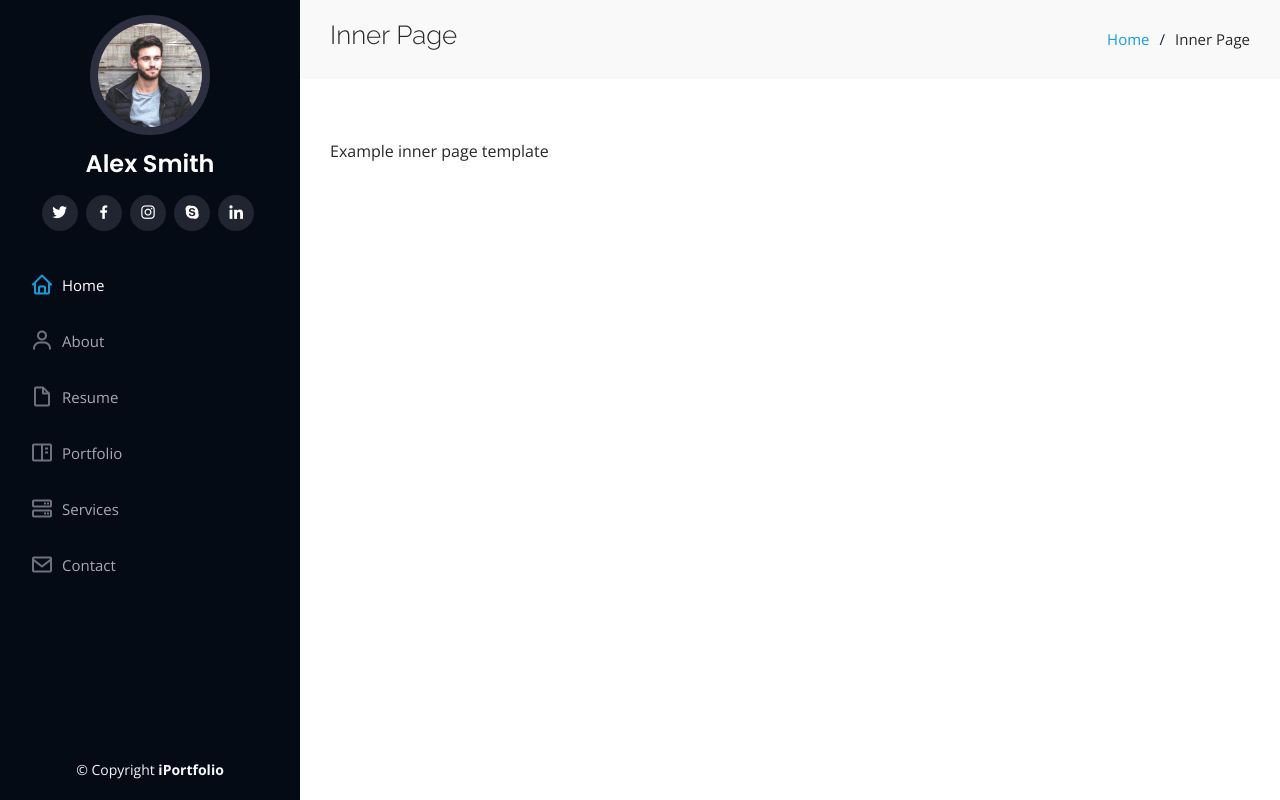
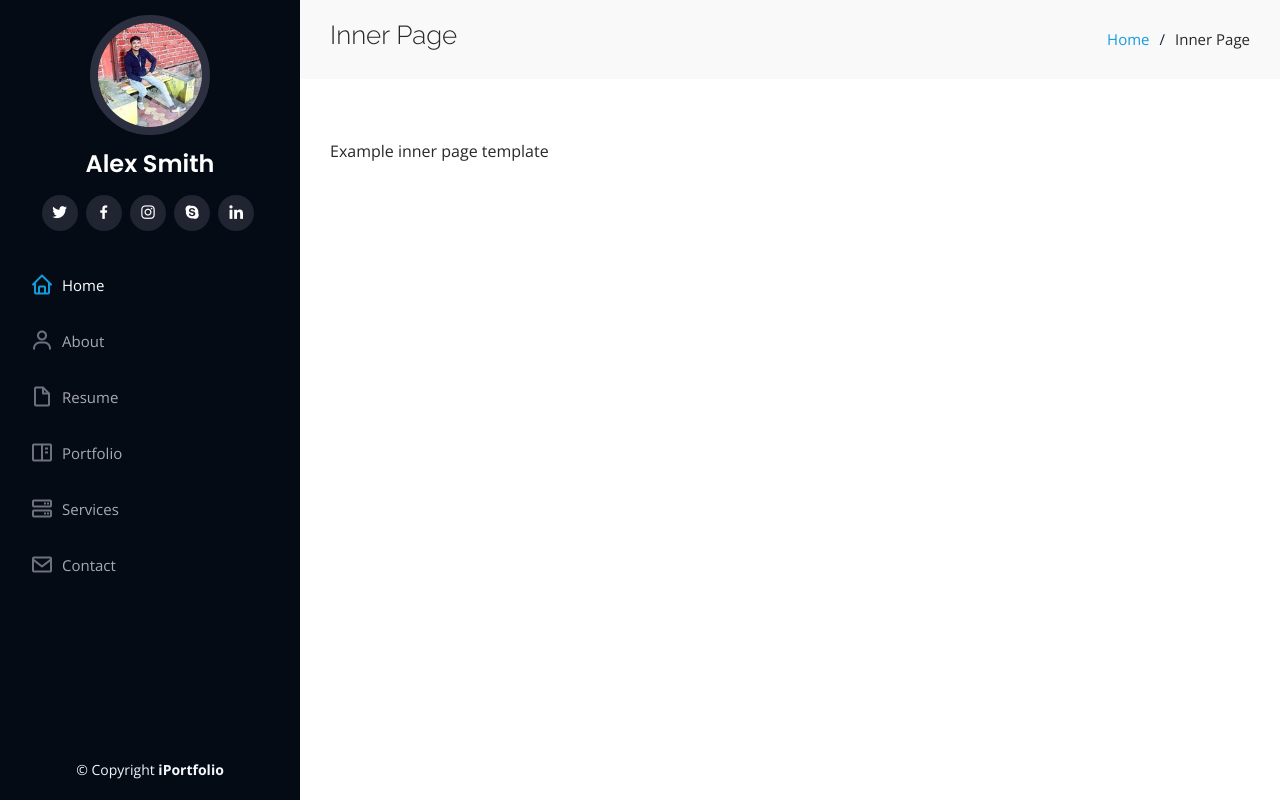
Before and after one commit to mabhi49/mabhi49.github.io, a plain HTML site: page inner-page.html in a window 1280 px wide. Drawn offline with nearby package versions, Linux system fonts and the light colour scheme.

Commit message:
new image

```diff
--- a/inner-page.html
+++ b/inner-page.html
@@ -46,7 +46,7 @@
     <div class="d-flex flex-column">
 
       <div class="profile">
-        <img src="assets/img/profile-img.jpg" alt="" class="img-fluid rounded-circle">
+        <img src="assets/img/abhi.jpg" alt="" class="img-fluid rounded-circle">
         <h1 class="text-light"><a href="index.html">Alex Smith</a></h1>
         <div class="social-links mt-3 text-center">
           <a href="#" class="twitter"><i class="bx bxl-twitter"></i></a>
```
Also changed, not shown: assets/img/abhi.jpg (added), assets/img/profile-img.jpg (deleted).
